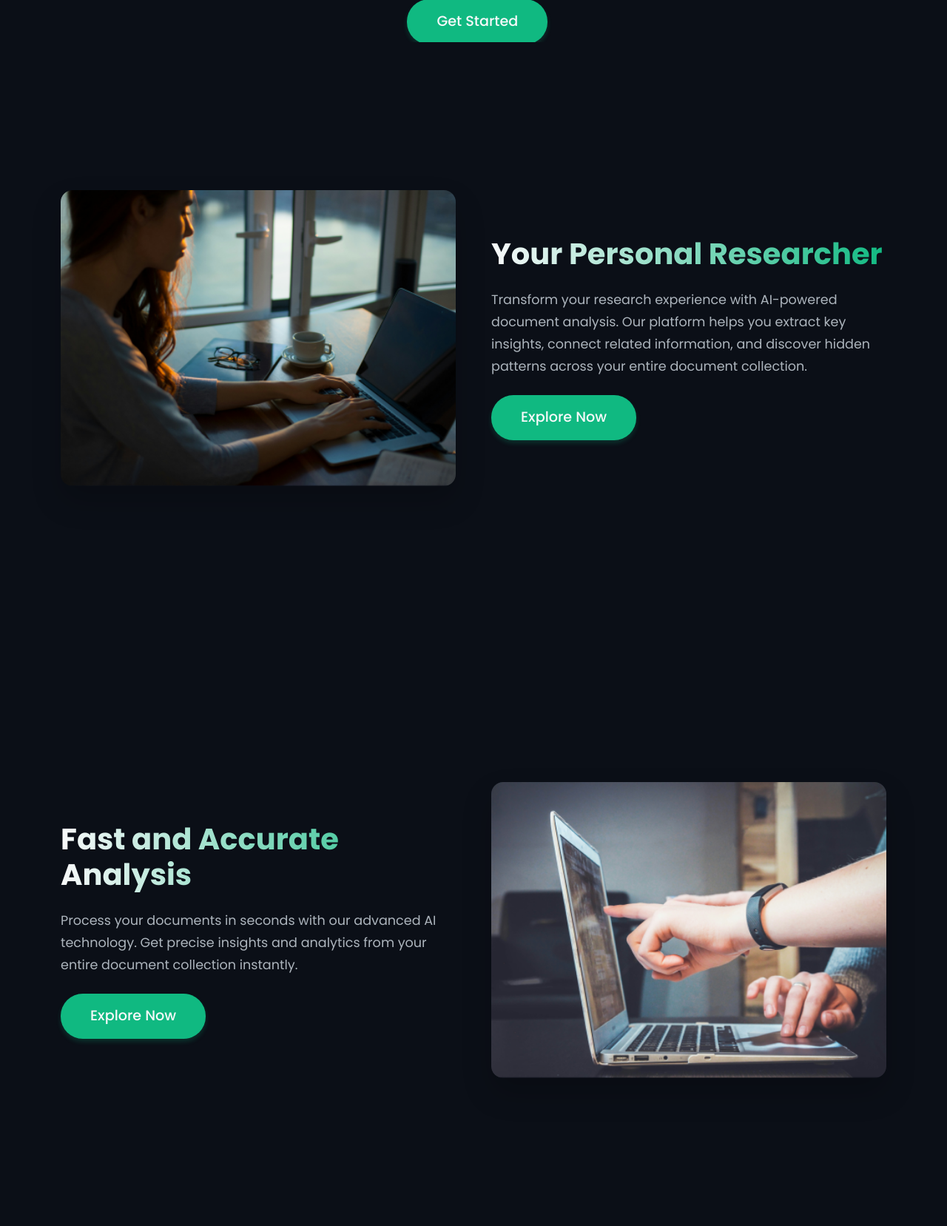
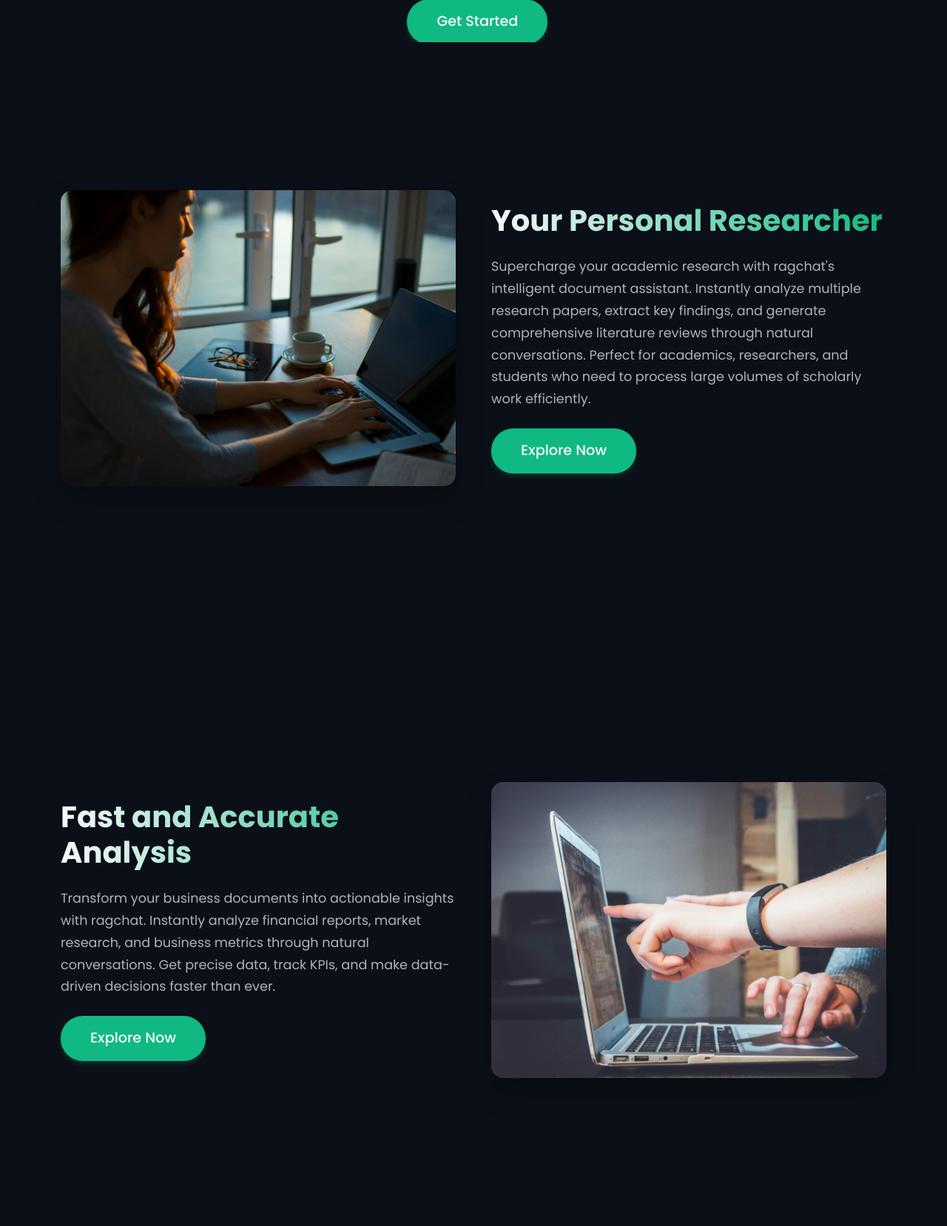
Before and after one commit to rahmansahinler1/ragchat, a FastAPI app: page / in a window 1280 px wide. Shown: the part 2343-4000 px from the top of the page at 74% size. Run offline with FastAPI, Linux system fonts and the light colour scheme; grey boxes are pictures that could not be loaded.

Commit message:
feat: new landing

```diff
--- a/static/css/landing.css
+++ b/static/css/landing.css
@@ -52,7 +52,7 @@ html, body {
     height: 100vh;
     width: 100%;
     background: linear-gradient(rgba(0, 0, 0, 0.5), rgba(0, 0, 0, 0.5)),
-                url('/static/images/lots_of_books_rc.svg') no-repeat center center;
+                url('/static/images/lots_of_books_rc.webp') no-repeat center center;
     background-size: cover;
     color: white;
     position: relative;
@@ -201,13 +201,13 @@ html, body {
     align-items: center;
 }
 #intro-1 .intro-image{
-    background-image: url('../images/research_assistant.png');
+    background-image: url('../images/research_assistant.webp');
 }
 #intro-2 .intro-image{
-    background-image: url('../images/business_analyzer.png');
+    background-image: url('../images/business_analyzer.webp');
 }
 #intro-3 .intro-image{
-    background-image: url('../images/information_tracker.png');
+    background-image: url('../images/organization.webp');
 }
 .feature-card, .info-card {
     background: linear-gradient(145deg, rgba(23, 28, 35, 0.95), rgba(16, 20, 25, 0.95));
@@ -408,17 +408,7 @@ html, body {
 .intro-image:hover {
     transform: scale(1.02);
 }
-#intro-1 .intro-image {
-    background-image: url('../images/research_assistant.png');
-}
 
-#intro-2 .intro-image {
-    background-image: url('../images/business_analyzer.png');
-}
-
-#intro-3 .intro-image {
-    background-image: url('../images/information_tracker.png');
-}
 /* Content Styles */
 .intro-content {
     color: #F8F9FA;
--- a/templates/landing.html
+++ b/templates/landing.html
@@ -181,7 +181,7 @@
                         <div class="col-lg-6">
                             <div class="intro-content">
                                 <h2 class="section-title fw-bold mb-4">Your Personal Researcher</h2>
-                                <p class="section-description mb-4">Transform your research experience with AI-powered document analysis. Our platform helps you extract key insights, connect related information, and discover hidden patterns across your entire document collection.</p>
+                                <p class="section-description mb-4">Supercharge your academic research with ragchat's intelligent document assistant. Instantly analyze multiple research papers, extract key findings, and generate comprehensive literature reviews through natural conversations. Perfect for academics, researchers, and students who need to process large volumes of scholarly work efficiently.</p>
                                 <a href="/signup" class="cta-button">Explore Now</a>
                             </div>
                         </div>
@@ -199,7 +199,7 @@
                         <div class="col-lg-6 order-lg-1 order-2">
                             <div class="intro-content">
                                 <h2 class="section-title fw-bold mb-4">Fast and Accurate Analysis</h2>
-                                <p class="section-description mb-4">Process your documents in seconds with our advanced AI technology. Get precise insights and analytics from your entire document collection instantly.</p>
+                                <p class="section-description mb-4">Transform your business documents into actionable insights with ragchat. Instantly analyze financial reports, market research, and business metrics through natural conversations. Get precise data, track KPIs, and make data-driven decisions faster than ever.</p>
                                 <a href="/signup" class="cta-button">Explore Now</a>
                             </div>
                         </div>
@@ -229,7 +229,7 @@
                         <div class="col-lg-6">
                             <div class="intro-content">
                                 <h2 class="section-title fw-bold mb-4">Smart Organization</h2>
-                                <p class="section-description mb-4">Keep your documents organized intelligently. Our system automatically categorizes and connects related information, making it easy to find exactly what you need when you need it.</p>
+                                <p class="section-description mb-4">Transform your document management with ragchat's AI-powered smart organization. Create intelligent domains for your documents, instantly retrieve information through natural conversations, and maintain a self-organizing knowledge base that grows smarter with every addition. Perfect for teams handling extensive documentation and professionals dealing with large document collections.</p>
                                 <a href="../templates/signup.html" class="cta-button">Explore Now</a>
                             </div>
                         </div>
```
Also changed, not shown: static/images/business_analyzer.png (deleted), static/images/business_analyzer.webp (added), static/images/information_tracker.png (deleted), static/images/lots_of_books_rc.webp (added), static/images/organization.webp (added), static/images/research_assistant.png (deleted), static/images/research_assistant.webp (added).
